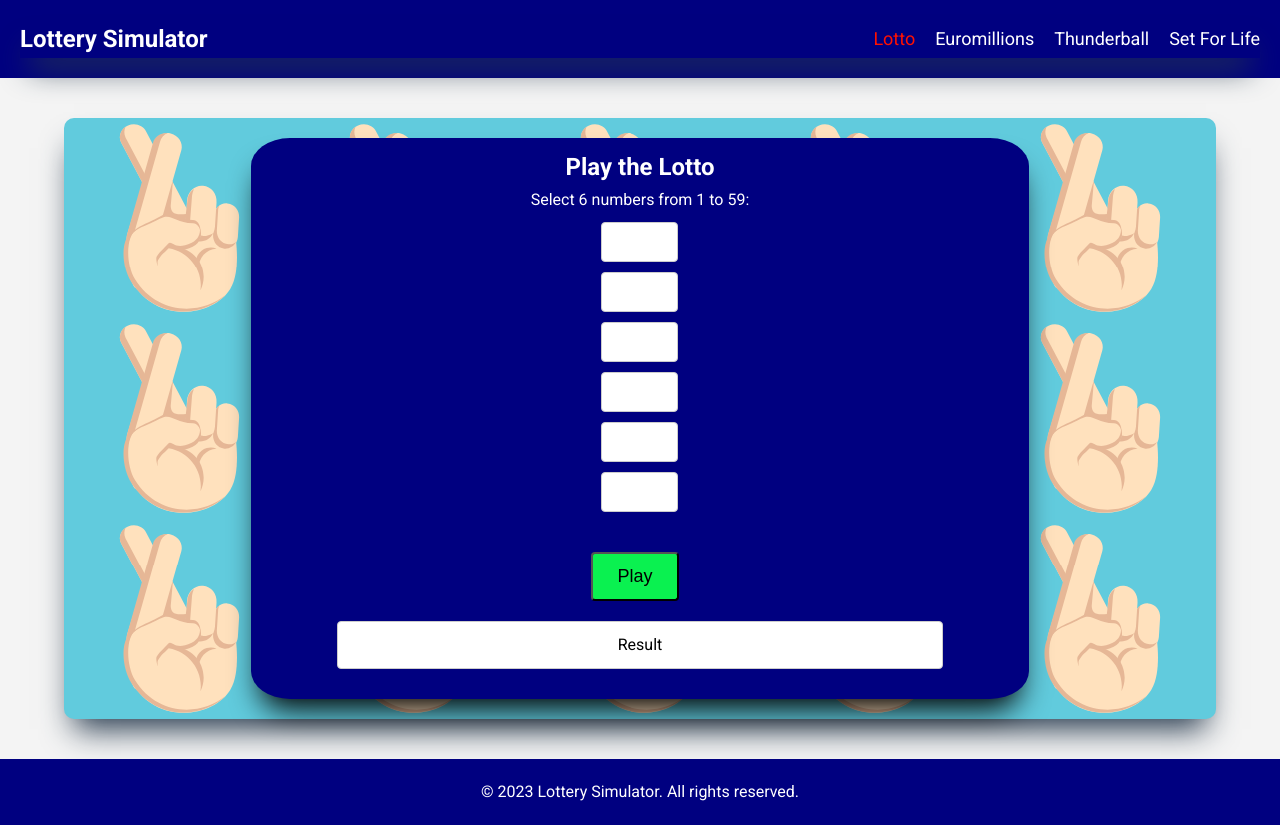
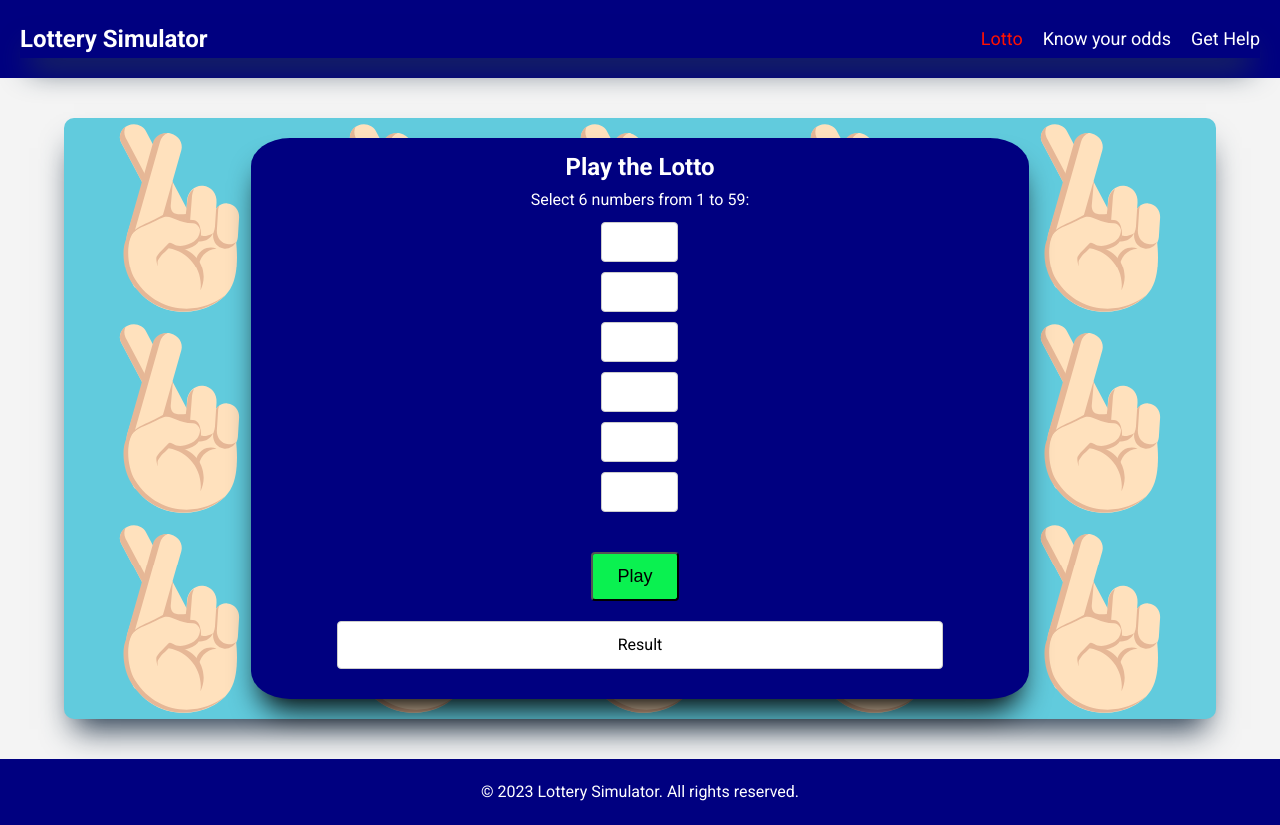
Before and after one commit to TailorBird93/lottery-simulator, a plain HTML site: page pages/lotto.html in a window 1280 px wide. Drawn offline with nearby package versions, Linux system fonts and the light colour scheme.

Commit message:
Add new pages in accordance with project vision changes

```diff
--- a/pages/lotto.html
+++ b/pages/lotto.html
@@ -16,9 +16,8 @@
             </div>
             <ul class="nav-links">
                 <li><a href="lotto.html" class="active">Lotto</a></li>
-                <li><a href="euromillions.html">Euromillions</a></li>
-                <li><a href="thunderball.html">Thunderball</a></li>
-                <li><a href="setForLife.html">Set For Life</a></li>
+                <li><a href="how-it-works.html">Know your odds</a></li>
+                <li><a href="help.html.html">Get Help</a></li>
             </ul>
         </nav>
     </header>
```
Also changed, not shown: pages/help.html (added), pages/how-it-works.html (added).
